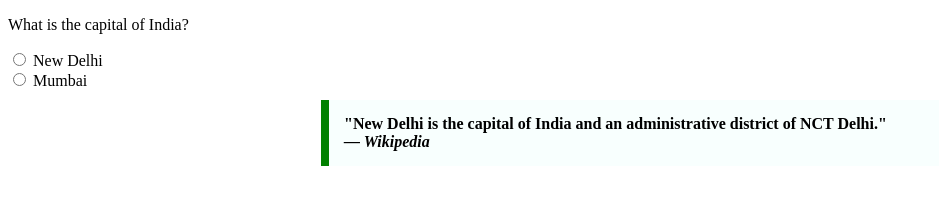
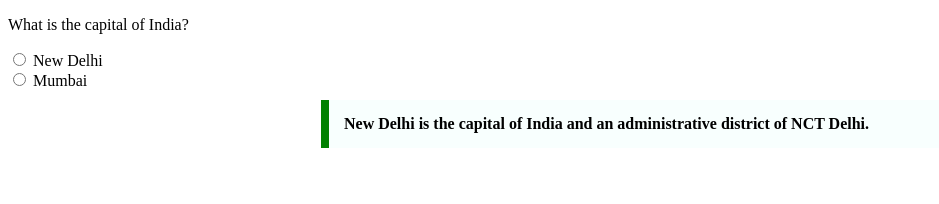
Before and after one commit to acciojob/trivia-kartikgupta1920, a website: page main.html in a window 1280 px wide. Shown: the whole page, without its empty margins (0-939 px from the left). Drawn offline with Linux system fonts and the light colour scheme.

Commit message:
created a submission

```diff
--- a/main.html
+++ b/main.html
@@ -38,9 +38,9 @@
 
     <!-- Quotation with styling -->
     <blockquote>
-        "New Delhi is the capital of India and an administrative district of NCT Delhi."
+        New Delhi is the capital of India and an administrative district of NCT Delhi.
         <br>
-        <cite>— Wikipedia</cite>
+        <!-- <cite> Wikipedia</cite> -->
     </blockquote>
 
     <script type="text/javascript" src="./script.js">
```
